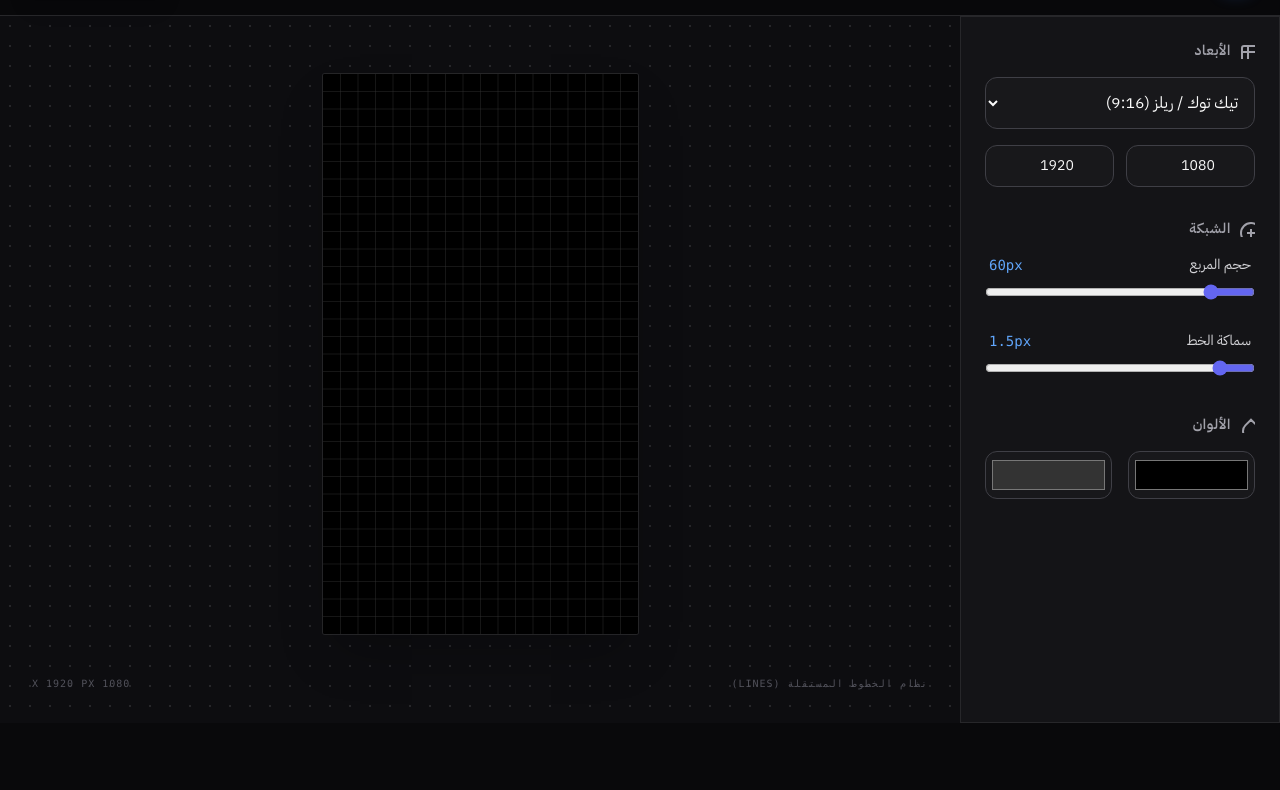
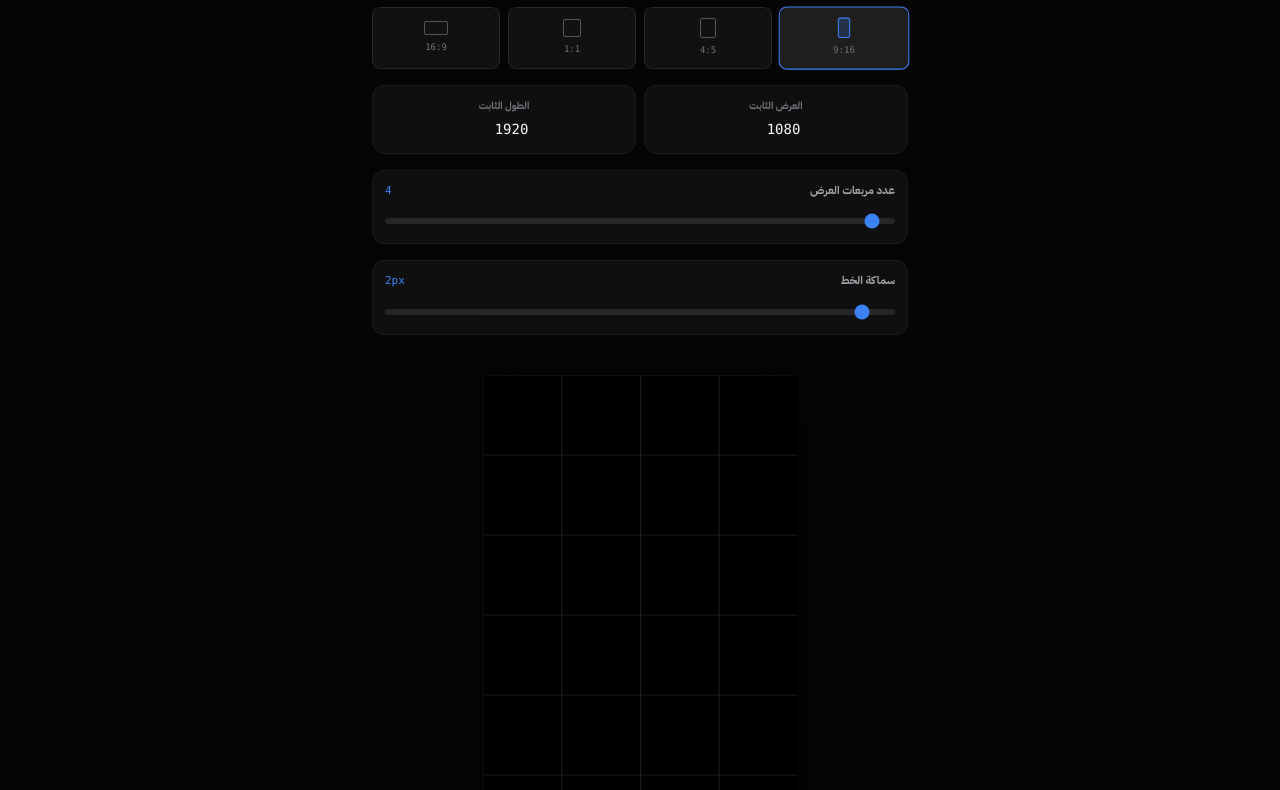
Before and after one commit to bidjadraft/GridMaster, a plain HTML site: page index.html in a window 1280 px wide. Shown: the part 77-867 px from the top of the page. Before the commit the page ends 800 px from the top, so only its background shows below. Drawn offline with nearby package versions, Linux system fonts and the light colour scheme.

Commit message:
Update index.html

```diff
--- a/index.html
+++ b/index.html
@@ -3,126 +3,128 @@
 <head>
     <meta charset="UTF-8">
     <meta name="viewport" content="width=device-width, initial-scale=1.0">
-    <title>GridMaster Pro | مولد الشبكات الذكي</title>
+    <title>GridMaster Pro</title>
     <script src="https://cdn.tailwindcss.com"></script>
     <link href="https://fonts.googleapis.com/css2?family=IBM+Plex+Sans+Arabic:wght@300;400;600;700&display=swap" rel="stylesheet">
     <style>
         body {
             font-family: 'IBM Plex Sans Arabic', sans-serif;
-            background: #09090b;
+            background: #050505;
             color: #fafafa;
-        }
-        .glass-panel {
-            background: rgba(24, 24, 27, 0.8);
-            backdrop-filter: blur(12px);
-            border: 1px solid rgba(63, 63, 70, 0.5);
-        }
-        .gradient-text {
-            background: linear-gradient(135deg, #60a5fa 0%, #c084fc 100%);
-            -webkit-background-clip: text;
-            -webkit-text-fill-color: transparent;
-        }
-        .preview-area {
-            background-image: radial-gradient(#27272a 1px, transparent 1px);
-            background-size: 20px 20px;
+            margin: 0;
+            overflow-y: auto;
         }
         input[type="range"] {
-            accent-color: #6366f1;
+            accent-color: #3b82f6;
         }
-        .custom-scrollbar::-webkit-scrollbar {
-            width: 6px;
+        #svgContainer svg {
+            box-shadow: 0 0 50px rgba(0,0,0,0.5);
+            background: #000;
+            border-radius: 4px;
         }
-        .custom-scrollbar::-webkit-scrollbar-track {
-            background: #18181b;
+        .preset-btn {
+            transition: all 0.2s ease;
+            border: 1px solid #27272a;
+            display: flex;
+            flex-direction: column;
+            align-items: center;
+            justify-content: center;
+            background: #111;
+            gap: 6px;
+            padding: 10px 2px;
         }
-        .custom-scrollbar::-webkit-scrollbar-thumb {
-            background: #3f3f46;
-            border-radius: 10px;
+        .preset-btn.active {
+            background: #1e1e1e;
+            border-color: #3b82f6;
+            transform: scale(1.02);
+        }
+        .shape-preview {
+            border: 1.5px solid #555;
+            background: transparent;
+            transition: all 0.2s ease;
+            flex-shrink: 0;
+        }
+        .active .shape-preview {
+            border-color: #3b82f6;
+            background: rgba(59, 130, 246, 0.2);
+        }
+        .control-card {
+            background: #0f0f0f;
+            border: 1px solid #1a1a1a;
+            border-radius: 12px;
+            padding: 12px;
         }
     </style>
 </head>
-<body class="antialiased overflow-x-hidden">
-    <div class="min-h-screen flex flex-col">
-        <header class="p-6 border-b border-zinc-800 flex justify-between items-center bg-zinc-950/50 sticky top-0 z-50">
+<body class="antialiased pb-10">
+    <div class="flex flex-col min-h-screen">
+        <header class="h-16 border-b border-zinc-800 flex justify-between items-center px-6 bg-zinc-950/80 sticky top-0 z-50">
             <div class="flex items-center gap-3">
-                <div class="w-10 h-10 bg-gradient-to-tr from-blue-600 to-purple-600 rounded-xl flex items-center justify-center shadow-lg shadow-blue-500/20">
-                    <svg width="24" height="24" viewBox="0 0 24 24" fill="none" stroke="white" stroke-width="2.5"><path d="M3 3h7v7H3zM14 3h7v7h-7zM14 14h7v7h-7zM3 14h7v7H3z"/></svg>
+                <div class="w-8 h-8 bg-blue-600 rounded-lg flex items-center justify-center">
+                    <svg width="20" height="20" viewBox="0 0 24 24" fill="none" stroke="white" stroke-width="3"><path d="M3 3h18v18H3zM3 9h18M3 15h18M9 3v18M15 3v18"/></svg>
                 </div>
-                <h1 class="text-xl font-bold tracking-tight">Grid<span class="gradient-text">Master</span> <span class="text-xs font-light text-zinc-500 border border-zinc-700 px-2 py-0.5 rounded-full mr-2">PRO</span></h1>
+                <h1 class="text-lg font-bold">Grid<span class="text-blue-500">Master</span></h1>
             </div>
-            <button id="downloadBtn" class="bg-zinc-100 text-zinc-950 px-5 py-2.5 rounded-xl font-semibold hover:bg-white transition-all flex items-center gap-2 shadow-xl active:scale-95">
-                <svg width="18" height="18" viewBox="0 0 24 24" fill="none" stroke="currentColor" stroke-width="2.5" stroke-linecap="round" stroke-linejoin="round"><path d="M21 15v4a2 2 0 0 1-2 2H5a2 2 0 0 1-2-2v-4"/><polyline points="7 10 12 15 17 10"/><line x1="12" y1="15" x2="12" y2="3"/></svg>
+            <button id="downloadBtn" class="bg-blue-600 text-white px-6 py-2 rounded-lg font-bold hover:bg-blue-500 transition-all active:scale-95 shadow-lg shadow-blue-900/20 text-sm">
                 تحميل SVG
             </button>
         </header>
 
-        <main class="flex-1 grid grid-cols-1 lg:col-span-12 lg:grid-cols-12 gap-0 overflow-hidden">
-            <aside class="lg:col-span-3 border-l border-zinc-800 p-6 overflow-y-auto custom-scrollbar glass-panel">
-                <div class="space-y-8">
-                    <section>
-                        <h3 class="text-sm font-semibold text-zinc-400 uppercase tracking-wider mb-4 flex items-center gap-2">
-                            <svg width="16" height="16" fill="none" stroke="currentColor" stroke-width="2"><rect x="3" y="3" width="18" height="18" rx="2" ry="2"/><line x1="3" y1="9" x2="21" y2="9"/><line x1="9" y1="21" x2="9" y2="3"/></svg>
-                            الأبعاد
-                        </h3>
-                        <div class="space-y-4">
-                            <select id="preset" class="w-full bg-zinc-900 border border-zinc-700 rounded-xl p-3 focus:ring-2 focus:ring-blue-500 outline-none transition-all cursor-pointer">
-                                <option value="1080,1920">تيك توك / ريلز (9:16)</option>
-                                <option value="1080,1080">منشور انستقرام (1:1)</option>
-                                <option value="1080,1350">بورتريه انستقرام (4:5)</option>
-                                <option value="1280,720">يوتيوب / فيديو (16:9)</option>
-                                <option value="custom">أبعاد مخصصة...</option>
-                            </select>
-                            <div class="grid grid-cols-2 gap-3">
-                                <input type="number" id="width" value="1080" class="w-full bg-zinc-900 border border-zinc-700 rounded-xl p-2.5 text-center text-sm focus:border-blue-500 outline-none">
-                                <input type="number" id="height" value="1920" class="w-full bg-zinc-900 border border-zinc-700 rounded-xl p-2.5 text-center text-sm focus:border-blue-500 outline-none">
-                            </div>
-                        </div>
-                    </section>
+        <main class="max-w-xl mx-auto w-full p-5 space-y-6">
+            <section class="space-y-4">
+                <div class="flex flex-row gap-2">
+                    <button class="preset-btn active flex-1 rounded-lg" data-w="1080" data-h="1920">
+                        <div class="shape-preview" style="width: 12px; height: 20px; border-radius: 2px;"></div>
+                        <span class="text-[9px] text-zinc-500 font-mono">9:16</span>
+                    </button>
+                    <button class="preset-btn flex-1 rounded-lg" data-w="1080" data-h="1350">
+                        <div class="shape-preview" style="width: 16px; height: 20px; border-radius: 2px;"></div>
+                        <span class="text-[9px] text-zinc-500 font-mono">4:5</span>
+                    </button>
+                    <button class="preset-btn flex-1 rounded-lg" data-w="1080" data-h="1080">
+                        <div class="shape-preview" style="width: 18px; height: 18px; border-radius: 2px;"></div>
+                        <span class="text-[9px] text-zinc-500 font-mono">1:1</span>
+                    </button>
+                    <button class="preset-btn flex-1 rounded-lg" data-w="1920" data-h="1080">
+                        <div class="shape-preview" style="width: 24px; height: 14px; border-radius: 2px;"></div>
+                        <span class="text-[9px] text-zinc-500 font-mono">16:9</span>
+                    </button>
+                </div>
 
-                    <section>
-                        <h3 class="text-sm font-semibold text-zinc-400 uppercase tracking-wider mb-4 flex items-center gap-2">
-                            <svg width="16" height="16" fill="none" stroke="currentColor" stroke-width="2"><circle cx="12" cy="12" r="10"/><path d="M12 8v8"/><path d="M8 12h8"/></svg>
-                            الشبكة
-                        </h3>
-                        <div class="space-y-6">
-                            <div>
-                                <div class="flex justify-between mb-2 px-1 text-sm">
-                                    <span class="text-zinc-300">حجم المربع</span>
-                                    <span id="gridSizeVal" class="text-blue-400 font-mono">60px</span>
-                                </div>
-                                <input type="range" id="gridSize" min="20" max="300" value="60" class="w-full">
-                            </div>
-                            <div>
-                                <div class="flex justify-between mb-2 px-1 text-sm">
-                                    <span class="text-zinc-300">سماكة الخط</span>
-                                    <span id="strokeWidthVal" class="text-blue-400 font-mono">1.5px</span>
-                                </div>
-                                <input type="range" id="strokeWidth" min="0.5" max="10" step="0.1" value="1.5" class="w-full">
-                            </div>
-                        </div>
-                    </section>
-
-                    <section>
-                        <h3 class="text-sm font-semibold text-zinc-400 uppercase tracking-wider mb-4 flex items-center gap-2">
-                            <svg width="16" height="16" fill="none" stroke="currentColor" stroke-width="2"><path d="M12 2.69l5.66 5.66a8 8 0 1 1-11.31 0z"/></svg>
-                            الألوان
-                        </h3>
-                        <div class="grid grid-cols-2 gap-4">
-                            <input type="color" id="bgColor" value="#000000" class="w-full h-12 rounded-xl bg-zinc-900 border border-zinc-700 p-1 cursor-pointer">
-                            <input type="color" id="lineColor" value="#333333" class="w-full h-12 rounded-xl bg-zinc-900 border border-zinc-700 p-1 cursor-pointer">
-                        </div>
-                    </section>
-                </div>
-            </aside>
-
-            <section class="lg:col-span-9 flex flex-col p-8 bg-zinc-900/30 preview-area relative min-h-[500px]">
-                <div class="flex-1 flex items-center justify-center relative">
-                    <div id="svgContainer" class="max-w-full max-h-full shadow-2xl rounded-sm ring-1 ring-white/10 bg-black overflow-hidden">
+                <div class="grid grid-cols-2 gap-2">
+                    <div class="control-card">
+                        <span class="text-[10px] text-zinc-500 block mb-1 font-bold text-center">العرض الثابت</span>
+                        <input type="number" id="width" value="1080" class="w-full bg-transparent border-none p-0 text-sm text-center focus:outline-none font-mono">
+                    </div>
+                    <div class="control-card">
+                        <span class="text-[10px] text-zinc-500 block mb-1 font-bold text-center">الطول الثابت</span>
+                        <input type="number" id="height" value="1920" class="w-full bg-transparent border-none p-0 text-sm text-center focus:outline-none font-mono">
                     </div>
                 </div>
-                <div class="mt-4 flex justify-between items-end text-[10px] text-zinc-600 font-mono uppercase tracking-widest">
-                    <span>نظام الخطوط المستقلة (Lines)</span>
-                    <span id="canvasStats">1080 X 1920 PX</span>
+
+                <div class="control-card">
+                    <div class="flex justify-between mb-2">
+                        <span class="text-[11px] font-bold text-zinc-400 uppercase">عدد مربعات العرض</span>
+                        <span id="gridSizeVal" class="text-blue-500 font-mono text-[11px]">4</span>
+                    </div>
+                    <input type="range" id="gridCount" min="1" max="100" value="4" class="w-full h-1.5 bg-zinc-800 rounded-lg appearance-none">
+                </div>
+
+                <div class="control-card">
+                    <div class="flex justify-between mb-2">
+                        <span class="text-[11px] font-bold text-zinc-400 uppercase">سماكة الخط</span>
+                        <span id="strokeWidthVal" class="text-blue-500 font-mono text-[11px]">2px</span>
+                    </div>
+                    <input type="range" id="strokeWidth" min="0.5" max="30" step="0.5" value="2" class="w-full h-1.5 bg-zinc-800 rounded-lg appearance-none">
+                </div>
+            </section>
+
+            <section class="flex flex-col items-center pt-4">
+                <div id="svgContainer" class="w-full flex items-center justify-center min-h-[400px]"></div>
+
+                <div class="w-full mt-6 flex justify-between items-center text-[10px] font-mono text-zinc-500 bg-zinc-900/50 p-3 rounded-lg border border-zinc-800">
+                    <span id="gridStats">...</span>
+                    <span id="resStats">1080 × 1920 PX</span>
                 </div>
             </section>
         </main>
@@ -130,86 +132,85 @@
 
     <script>
         const config = {
-            preset: document.getElementById('preset'),
             width: document.getElementById('width'),
             height: document.getElementById('height'),
-            gridSize: document.getElementById('gridSize'),
+            gridCount: document.getElementById('gridCount'),
             gridSizeVal: document.getElementById('gridSizeVal'),
             strokeWidth: document.getElementById('strokeWidth'),
             strokeWidthVal: document.getElementById('strokeWidthVal'),
-            bgColor: document.getElementById('bgColor'),
-            lineColor: document.getElementById('lineColor'),
             svgContainer: document.getElementById('svgContainer'),
             downloadBtn: document.getElementById('downloadBtn'),
-            stats: document.getElementById('canvasStats')
+            gridStats: document.getElementById('gridStats'),
+            resStats: document.getElementById('resStats'),
+            presetBtns: document.querySelectorAll('.preset-btn')
         };
 
-        function buildSVG(isDownload = false) {
+        function calculateGridParams() {
             const w = parseInt(config.width.value) || 1080;
             const h = parseInt(config.height.value) || 1920;
-            const step = parseInt(config.gridSize.value) || 60;
-            const bg = config.bgColor.value;
-            const line = config.lineColor.value;
-            const stroke = config.strokeWidth.value;
+            const cols = parseInt(config.gridCount.value);
 
-            let markup = `<rect width="${w}" height="${h}" fill="${bg}" />\n`;
-            markup += `<g stroke="${line}" stroke-width="${stroke}" stroke-linecap="round">\n`;
+            const cellSizeW = w / cols;
+            const rows = Math.round(h / cellSizeW);
+            const cellSizeH = h / rows;
 
-            for (let x = step; x < w; x += step) {
-                markup += `  <line x1="${x}" y1="0" x2="${x}" y2="${h}" />\n`;
-            }
-            for (let y = step; y < h; y += step) {
-                markup += `  <line x1="0" y1="${y}" x2="${w}" y2="${y}" />\n`;
-            }
-            markup += `</g>`;
-
-            const sizeAttr = isDownload ? `width="${w}" height="${h}"` : '';
-            return `<svg ${sizeAttr} viewBox="0 0 ${w} ${h}" xmlns="http://www.w3.org/2000/svg" style="display:block;">\n${markup}\n</svg>`;
+            return { w, h, cellSizeW, cellSizeH, cols, rows };
         }
 
-        function refresh() {
-            config.svgContainer.innerHTML = buildSVG(false);
-            config.gridSizeVal.innerText = `${config.gridSize.value}px`;
-            config.strokeWidthVal.innerText = `${config.strokeWidth.value}px`;
-            config.stats.innerText = `${config.width.value} X ${config.height.value} PX`;
+        function generateSVG(isDownload = false) {
+            const p = calculateGridParams();
+            const stroke = config.strokeWidth.value;
+            const bg = "#000000";
+            const line = "#333333";
 
-            const el = config.svgContainer.querySelector('svg');
-            const ratio = config.width.value / config.height.value;
+            let lines = `<rect width="${p.w}" height="${p.h}" fill="${bg}" />\n<g stroke="${line}" stroke-width="${stroke}">\n`;
 
-            if (window.innerWidth < 1024) {
-                el.style.width = ratio > 1 ? '90vw' : 'auto';
-                el.style.height = ratio > 1 ? 'auto' : '50vh';
-            } else {
-                el.style.height = ratio > 1 ? 'auto' : '70vh';
-                el.style.width = ratio > 1 ? '50vw' : 'auto';
+            for (let i = 0; i <= p.cols; i++) {
+                const x = i * p.cellSizeW;
+                lines += `<line x1="${x}" y1="0" x2="${x}" y2="${p.h}" />\n`;
             }
+
+            for (let i = 0; i <= p.rows; i++) {
+                const y = i * p.cellSizeH;
+                lines += `<line x1="0" y1="${y}" x2="${p.w}" y2="${y}" />\n`;
+            }
+
+            lines += `</g>`;
+            const attrs = isDownload ? `width="${p.w}" height="${p.h}"` : `style="max-width:100%; max-height:70vh; height:auto;"`;
+            return `<svg ${attrs} viewBox="0 0 ${p.w} ${p.h}" xmlns="http://www.w3.org/2000/svg" preserveAspectRatio="none">${lines}</svg>`;
         }
 
-        config.preset.onchange = () => {
-            if (config.preset.value !== "custom") {
-                const [w, h] = config.preset.value.split(',');
-                config.width.value = w;
-                config.height.value = h;
-                refresh();
-            }
-        };
+        function update() {
+            const p = calculateGridParams();
+            config.gridSizeVal.innerText = p.cols;
+            config.strokeWidthVal.innerText = config.strokeWidth.value + 'px';
+            config.resStats.innerText = p.w + ' × ' + p.h + ' PX';
+            config.gridStats.innerText = `الشبكة: ${p.cols}×${p.rows}`;
+            config.svgContainer.innerHTML = generateSVG(false);
+        }
 
-        [config.width, config.height, config.gridSize, config.strokeWidth, config.bgColor, config.lineColor].forEach(el => {
-            el.oninput = refresh;
+        config.presetBtns.forEach(btn => {
+            btn.onclick = () => {
+                config.presetBtns.forEach(b => b.classList.remove('active'));
+                btn.classList.add('active');
+                config.width.value = btn.dataset.w;
+                config.height.value = btn.dataset.h;
+                update();
+            };
         });
 
+        [config.width, config.height, config.gridCount, config.strokeWidth].forEach(el => el.oninput = update);
+
         config.downloadBtn.onclick = () => {
-            const blob = new Blob([buildSVG(true)], { type: 'image/svg+xml' });
+            const svgData = generateSVG(true);
+            const blob = new Blob([svgData], {type: 'image/svg+xml;charset=utf-8'});
             const url = URL.createObjectURL(blob);
             const link = document.createElement('a');
             link.href = url;
-            link.download = `Grid_${config.width.value}x${config.height.value}.svg`;
+            link.download = `GridMaster_${config.width.value}x${config.height.value}.svg`;
             link.click();
-            URL.revokeObjectURL(url);
         };
-
-        window.onresize = refresh;
-        window.onload = refresh;
+        window.onload = update;
     </script>
 </body>
 </html>
```
